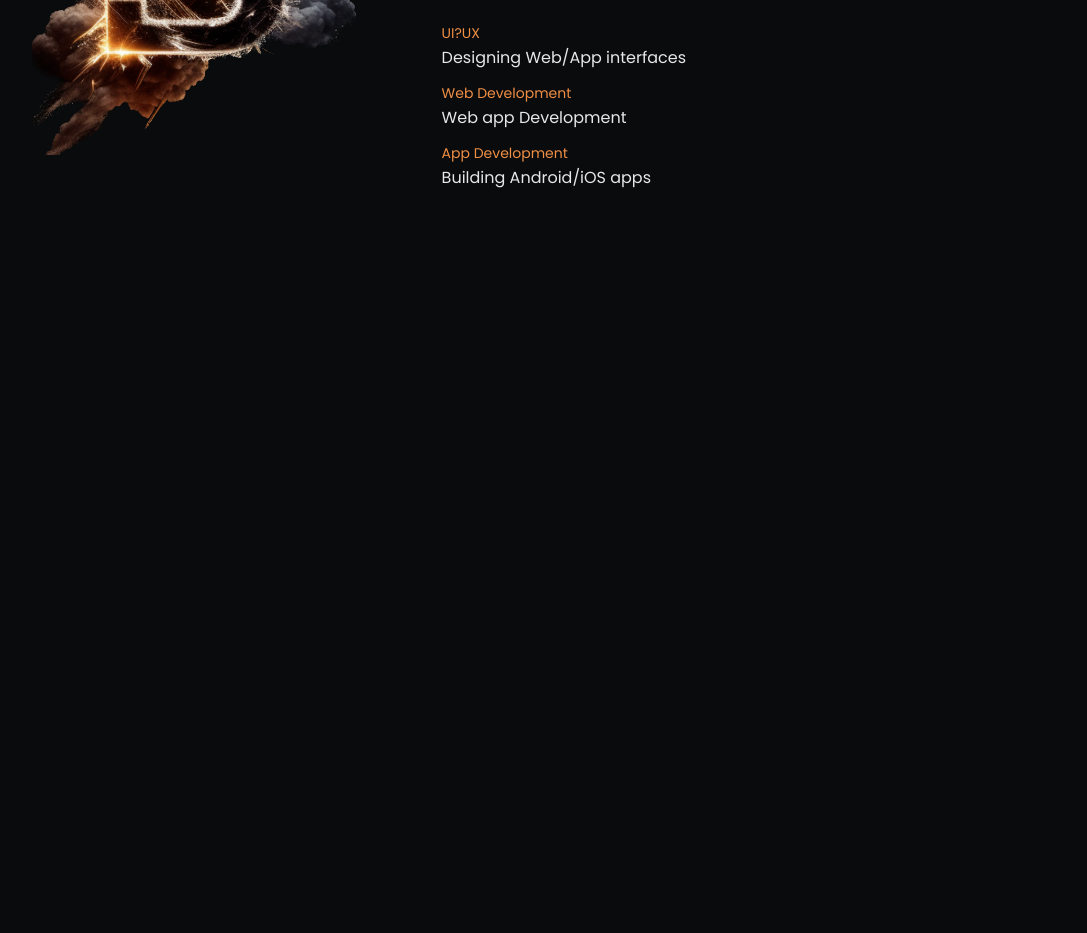
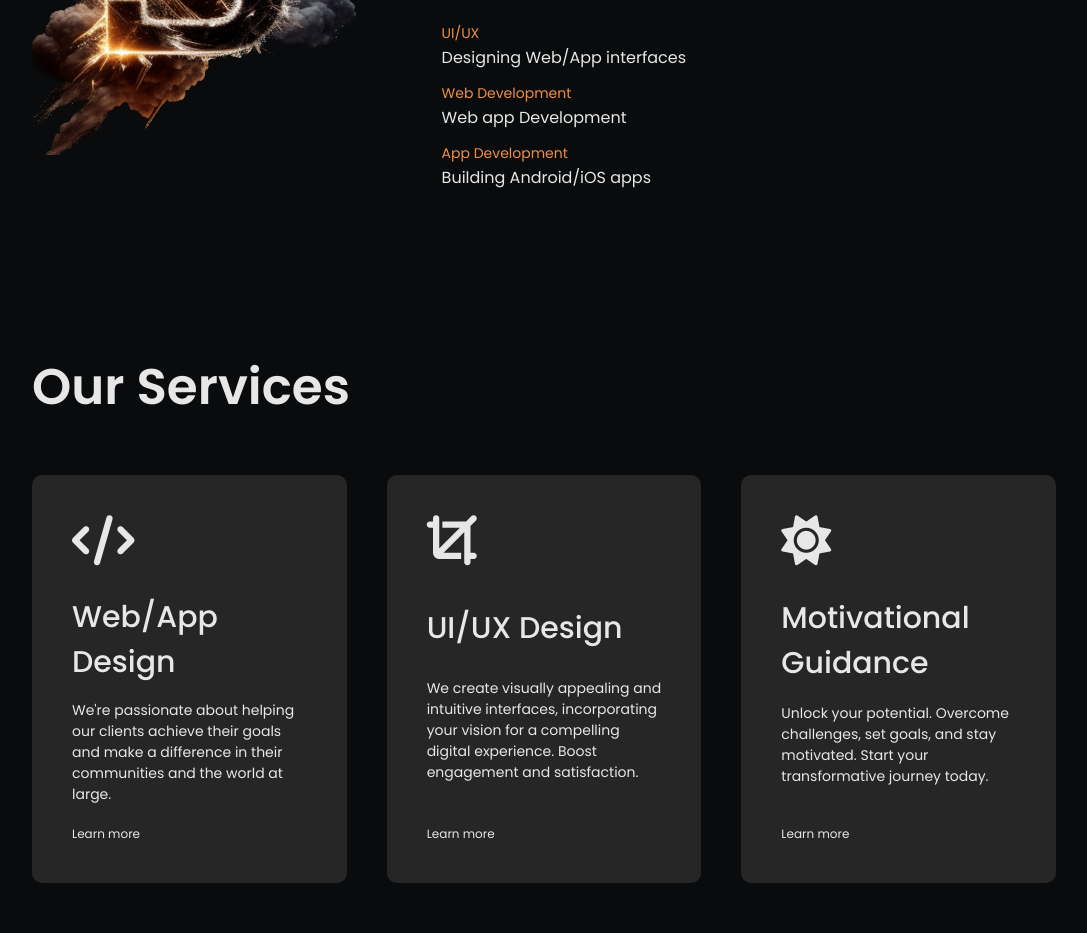
Before and after one commit to Amauri22/portfolio, a plain HTML site: page index.html in a window 1280 px wide. Shown: the part 1142-2075 px from the top of the page, without its empty margins (96-1183 px from the left). Before the commit the page ends 1442 px from the top, so only its background shows below. Drawn offline with Linux system fonts and the light colour scheme.

Commit message:
services added

```diff
--- a/index.html
+++ b/index.html
@@ -7,6 +7,7 @@
       name="viewport"
     />
     <meta content="ie=edge" http-equiv="X-UA-Compatible" />
+    <script src="https://kit.fontawesome.com/4eba67c764.js" crossorigin="anonymous"></script>
     <link href="https://fonts.googleapis.com" rel="preconnect" />
     <link crossorigin href="https://fonts.gstatic.com" rel="preconnect" />
     <link
@@ -17,7 +18,7 @@
     <title>Stacked For Impact</title>
   </head>
   <body>
-<!-- -------------------------------------------------- HEADER & NAVBAR----------------------------->
+    <!-- -------------------------------------------------- HEADER & NAVBAR----------------------------->
     <div id="header">
       <div id="header-overlay"></div>
       <div id="header-content">
@@ -54,7 +55,7 @@
       </div>
     </div>
 
-<!---------------------------------------------------ABOUT----------------------------------------->
+    <!---------------------------------------------------ABOUT----------------------------------------->
     <div id="about">
       <div class="container">
         <div class="row">
@@ -77,58 +78,104 @@
               <p class="tab-links">Experience</p>
               <p class="tab-links">Impact</p>
             </div>
-          <!-------------------------------------------ALL TAB CONTENTS ------------------->
+            <!-------------------------------------------ALL TAB CONTENTS ------------------->
 
             <!-------------------------------------  SKILLS ------------------------------------- -->
             <div class="tab-contents active-tab">
               <ul>
-                <li><span>UI?UX</span><br>Designing Web/App interfaces</li>
-                <li><span>Web Development</span><br>Web app Development</li>
-                <li><span>App Development</span><br>Building Android/iOS apps</li>
+                <li><span>UI/UX</span><br />Designing Web/App interfaces</li>
+                <li><span>Web Development</span><br />Web app Development</li>
+                <li>
+                  <span>App Development</span><br />Building Android/iOS apps
+                </li>
               </ul>
             </div>
 
             <!---------------------------------------EXPERIENCE----------------------------------->
             <div class="tab-contents">
               <ul>
-                <li><span>Programming Expertise</span><br>
+                <li>
+                  <span>Programming Expertise</span><br />
                   <ul>
                     <li>Self-taught Programmer: Passionate and self-driven</li>
-                    <li>Technical Proficiency: Strong knowledge of Front-end Development</li>
+                    <li>
+                      Technical Proficiency: Strong knowledge of Front-end
+                      Development
+                    </li>
                   </ul>
                 </li>
-                <li><span>Financial and Management Background</span><br>
+                <li>
+                  <span>Financial and Management Background</span><br />
                   <ul>
-                    <li>Business Context Understanding: Aligning software solutions with financial goals.</li>
-                    <li>Efficient Resource Management: Optimizing project resources and timelines.</li>
-                    <li>Business Process Automation: Streamlining financial processes through programming.</li>
+                    <li>
+                      Business Context Understanding: Aligning software
+                      solutions with financial goals.
+                    </li>
+                    <li>
+                      Efficient Resource Management: Optimizing project
+                      resources and timelines.
+                    </li>
+                    <li>
+                      Business Process Automation: Streamlining financial
+                      processes through programming.
+                    </li>
                   </ul>
                 </li>
-                <li><span>Sales Experience</span><br>
+                <li>
+                  <span>Sales Experience</span><br />
                   <ul>
-                    <li>Client-Centric Approach: Offering tailored programming solutions to meet client needs.</li>
-                    <li>Effective Communication: Articulating technical concepts to non-technical stakeholders.</li>
-                    <li>Relationship Building: Building long-term partnerships with clients.</li>
+                    <li>
+                      Client-Centric Approach: Offering tailored programming
+                      solutions to meet client needs.
+                    </li>
+                    <li>
+                      Effective Communication: Articulating technical concepts
+                      to non-technical stakeholders.
+                    </li>
+                    <li>
+                      Relationship Building: Building long-term partnerships
+                      with clients.
+                    </li>
                   </ul>
                 </li>
-                </ul>
+              </ul>
             </div>
 
             <!--------------------------------- IMPACT -------------------------------------------->
             <div class="tab-contents">
               <ul>
-                <li><span>Coaching and Self-Improvement</span><br>
+                <li>
+                  <span>Coaching and Self-Improvement</span><br />
                   <ul>
-                    <li>Empowering Others: Mentoring individuals in programming and personal growth.</li>
-                    <li>Motivational Guidance: Inspiring fellow programmers to continuously improve.</li>
-                    <li>Empowering Others: Mentoring individuals in programming and personal growth.</li>
+                    <li>
+                      Empowering Others: Mentoring individuals in programming
+                      and personal growth.
+                    </li>
+                    <li>
+                      Motivational Guidance: Inspiring fellow programmers to
+                      continuously improve.
+                    </li>
+                    <li>
+                      Empowering Others: Mentoring individuals in programming
+                      and personal growth.
+                    </li>
                   </ul>
                 </li>
-                <li><span>Personal Development and Impact:</span><br>
+                <li>
+                  <span>Personal Development and Impact:</span><br />
                   <ul>
-                    <li>Integration of Personal Development: Applying personal growth principles to programming projects.</li>
-                    <li>User Experience Enhancement: Designing user-centric interfaces for positive experiences.</li>
-                    <li>Empathy and Social Impact: Creating solutions that address societal challenges.</li>
+                    <li>
+                      Integration of Personal Development: Applying personal
+                      growth principles to programming projects.
+                    </li>
+                    <li>
+                      User Experience Enhancement: Designing user-centric
+                      interfaces for positive experiences.
+                    </li>
+                    <li>
+                      Empathy and Social Impact: Creating solutions that address
+                      societal challenges.
+                    </li>
                   </ul>
                 </li>
               </ul>
@@ -137,5 +184,41 @@
         </div>
       </div>
     </div>
+
+    <!-------------------------------SERVICES---------------------->
+    <div id="services">
+      <div class="container">
+        <h1 class="sub-title">Our Services</h1>
+        <div class="services-list">
+          <div class="services-container">
+            <i class="fa-solid fa-code"></i>
+            <h2>Web/App Design</h2>
+            <p>
+              We're passionate about helping our clients achieve their goals and
+              make a difference in their communities and the world at large.
+            </p>
+            <a href="#">Learn more</a>
+          </div>
+          <div class="services-container">
+            <i class="fa-solid fa-crop"></i>
+            <h2>UI/UX Design</h2>
+            <p>
+              We create visually appealing and intuitive interfaces,
+              incorporating your vision for a compelling digital experience.
+              Boost engagement and satisfaction.
+            </p>
+            <a href="#">Learn more</a>
+          </div>
+          <div class="services-container">
+            <i class="fa-solid fa-sun"></i>
+            <h2>Motivational Guidance</h2>
+            <p>
+              Unlock your potential. Overcome challenges, set goals, and stay motivated. Start your transformative journey today.
+            </p>
+            <a href="#">Learn more</a>
+          </div>
+        </div>
+      </div>
+    </div>
   </body>
 </html>
--- a/styles.css
+++ b/styles.css
@@ -236,7 +236,7 @@ nav ul li a:hover::after {
     margin: 10px 0;
 }
 
-.tab-contents ul li span{
+.tab-contents ul li span {
     color: #f08f46;
     font-size: 14px;
 }
@@ -245,7 +245,62 @@ nav ul li a:hover::after {
     display: none;
 }
 
-
 .tab-contents.active-tab {
     display: block;
 }
+
+/*========== SERVICES =============*/
+
+#services {
+    padding: 30px 0;
+}
+
+.services-list {
+    display: grid;
+    grid-template-columns: repeat(auto-fit, minmax(250px, 1fr));
+    grid-gap: 40px;
+    margin-top: 50px;
+
+    /*grid-template-rows: 1fr;*/
+}
+
+.services-container {
+    display: grid;
+    background: #262626;
+    padding: 40px;
+    font-size: 14px;
+    border-radius: 10px;
+    transition: background 0.5s, transform 0.5s;
+}
+
+.services-container i {
+    font-size: 50px;
+    margin-bottom: 30px;
+}
+
+.services-container p {
+    min-height: 100px;
+}
+
+.services-container h2 {
+    align-self: start;
+    font-size: 30px;
+    font-weight: 500;
+    margin-bottom: 15px;
+}
+
+.services-container a {
+    text-decoration: none;
+    color: #e7e7e7;
+    font-size: 12px;
+    margin-top: 20px;
+    align-self: end;
+
+
+}
+
+.services-container:hover {
+    background: #f08f46;
+    transform: translateY(-10px);
+
+}
```
Also changed, not shown: images/stacked.png (added).
